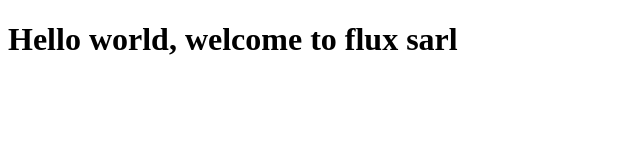
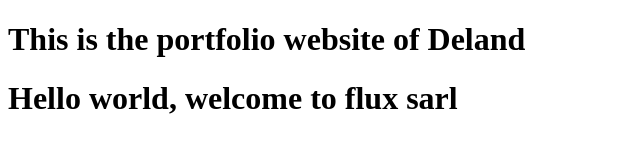
Before and after one commit to DelandMoore/myPersonalPortfolio_Website, a plain HTML site: page index.html in a window 1280 px wide. Shown: the whole page, without its empty margins (0-640 px from the left). Drawn offline with Linux system fonts and the light colour scheme.

Commit message:
another commit

```diff
--- a/index.html
+++ b/index.html
@@ -6,6 +6,7 @@
     <title>Document</title>
 </head>
 <body>
+    <h1>This is the portfolio website of Deland</h1>
     <h1>Hello world, welcome to flux sarl</h1>
 
 </body>
```
